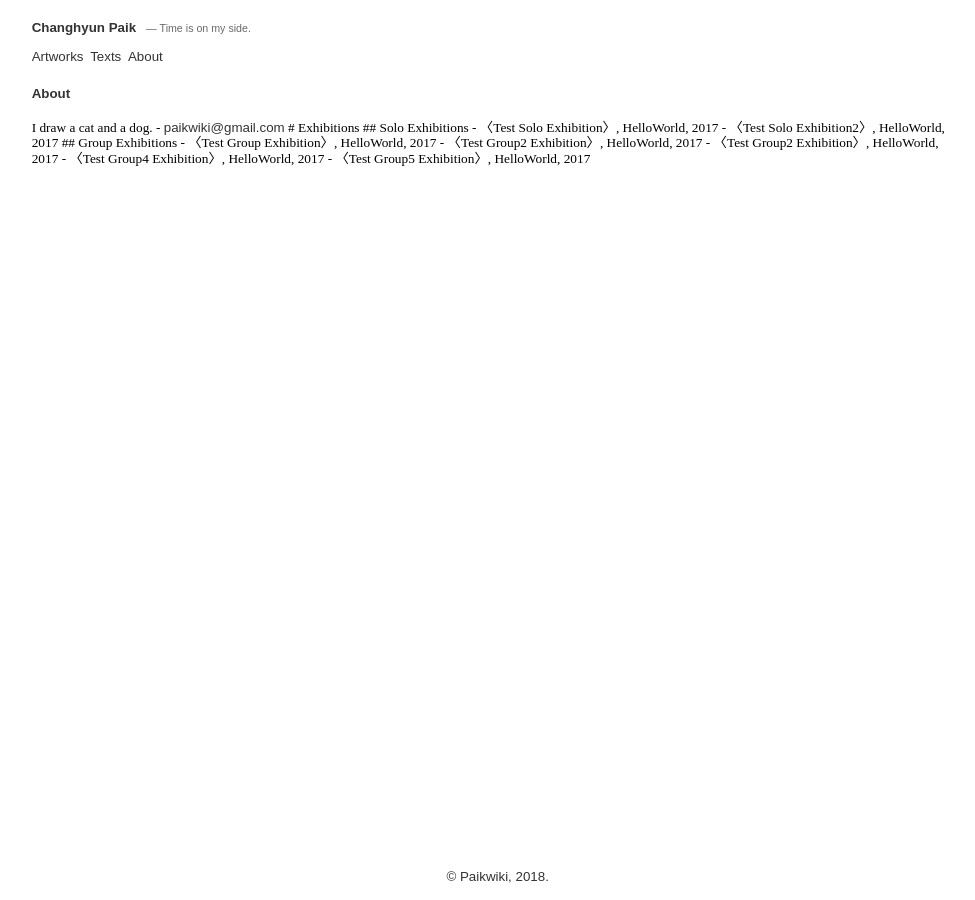
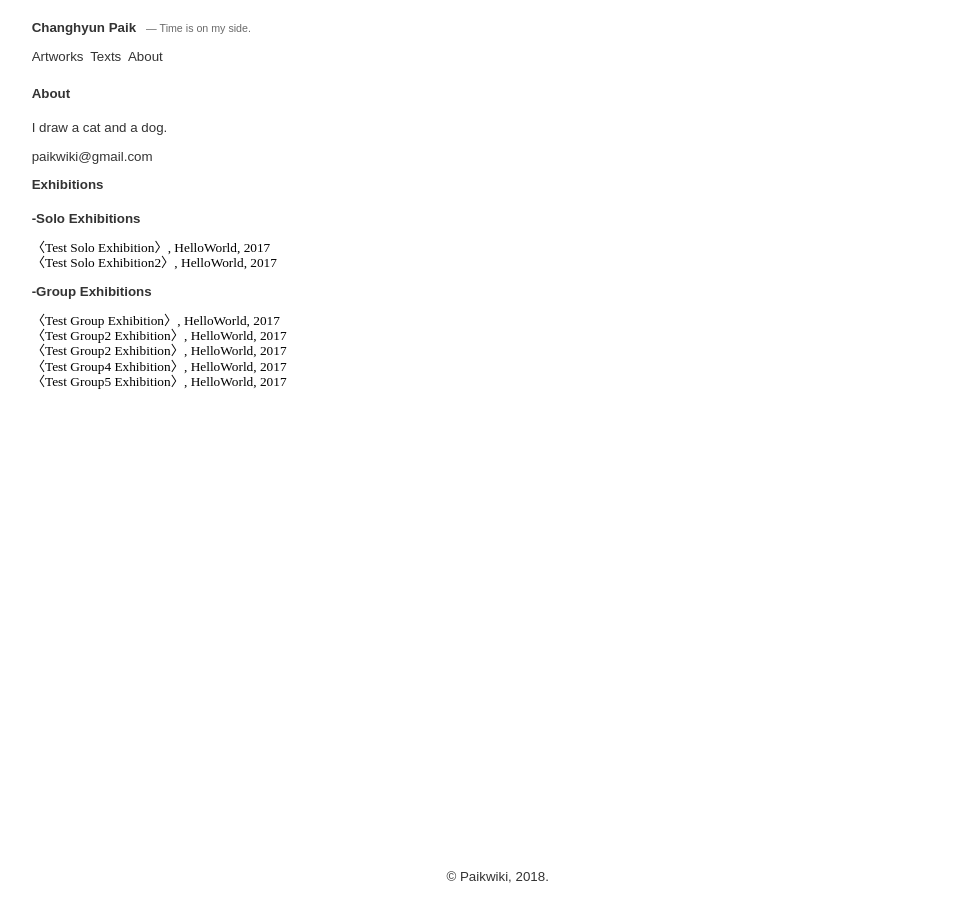
Before and after one commit to paikwiki/jt-alpha, a Jekyll site: the page built from About.html, in a window 1280 px wide. Shown: the whole page, without its empty margins (145-1120 px from the left). Built offline with Jekyll 4.4.1, drawn with Linux system fonts in a browser that asks for light colours.

Commit message:
Modify About.html: markdown->html:cd:

```diff
--- a/About.html
+++ b/About.html
@@ -4,19 +4,20 @@ title: About
 permalink: /about
 ---
 
-{{ site.data.author.description }}
-
-- <a href="mailto://{{ site.data.author.email }}">{{ site.data.author.email }}</a>
-
-# Exhibitions
-
-{% for exgroup in site.data.author.exhibitions %}
-
-## {{ exgroup.title }}
-
-{% for exitem in exgroup.list %}
-
-- {{ exitem }}
-
-{% endfor %}
-{% endfor %}
+<section class="about-content">
+  <section class="about-info">
+    <p>{{ site.data.author.description }}</p>
+    <p><a href="mailto://{{ site.data.author.email }}">{{ site.data.author.email }}</a></p>
+  </section>
+  <section class="about-exhibitions">
+    <h1>Exhibitions</h1>
+    {% for exgroup in site.data.author.exhibitions %}
+      <h2>{{ exgroup.title }}</h2>
+      <ul>
+        {% for exitem in exgroup.list %}
+          <li>{{ exitem }}</li>
+        {% endfor %}
+      </ul>
+    {% endfor %}
+  </section>
+</section>
```
